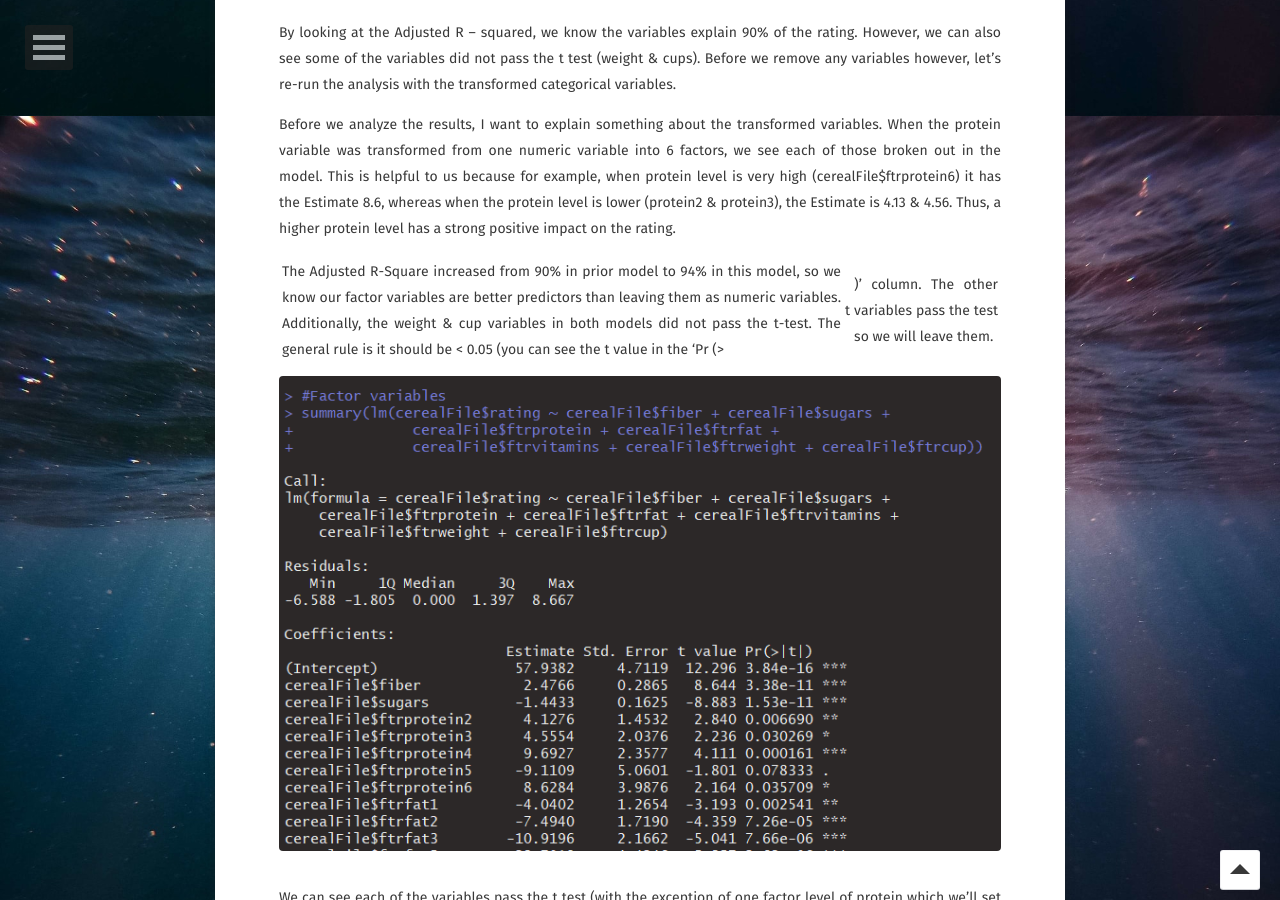
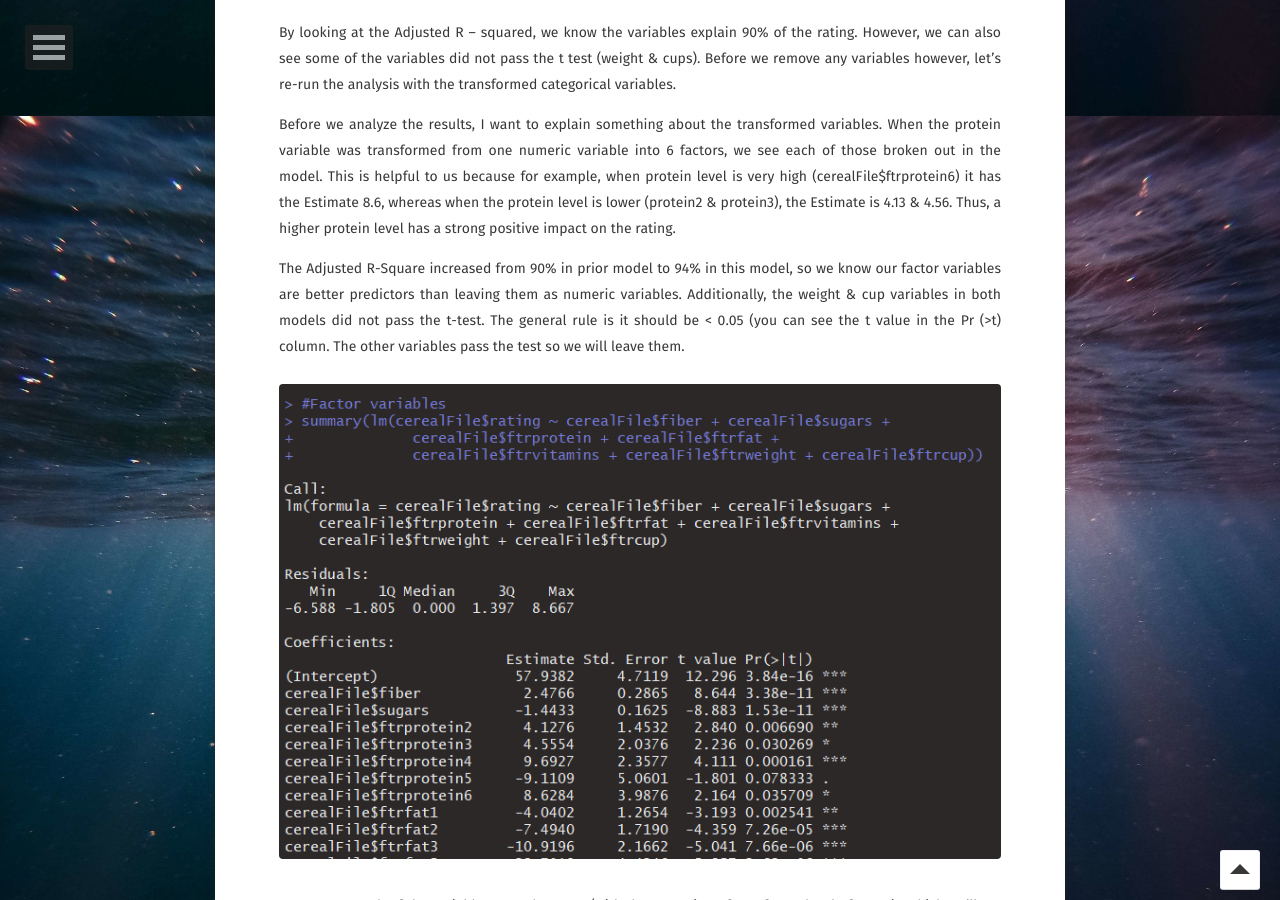
Before and after one commit to sarahschirduan/sarahschirduan.github.io, a Jekyll site: the page built from _posts/2019-06-09-cereal.md, in a window 1280 px wide and 900 px high, scrolled down 6604 px. Built offline with Jekyll 4.4.1, drawn with Linux system fonts in a browser that asks for light colours; some web fonts are replaced.

```diff
--- a/_posts/2019-06-09-cereal.md
+++ b/_posts/2019-06-09-cereal.md
@@ -139,7 +139,7 @@ By looking at the Adjusted R – squared, we know the variables explain 90% of t
 
 Before we analyze the results, I want to explain something about the transformed variables. When the protein variable was transformed from one numeric variable into 6 factors, we see each of those broken out in the model. This is helpful to us because for example, when protein level is very high (cerealFile$ftrprotein6) it has the Estimate 8.6, whereas when the protein level is lower (protein2 & protein3), the Estimate is 4.13 & 4.56. Thus, a higher protein level has a strong positive impact on the rating.
 
-The Adjusted R-Square increased from 90% in prior model to 94% in this model, so we know our factor variables are better predictors than leaving them as numeric variables. Additionally, the weight & cup variables in both models did not pass the t-test. The general rule is it should be < 0.05 (you can see the t value in the 'Pr (>|t|)' column. The other variables pass the test so we will leave them.
+The Adjusted R-Square increased from 90% in prior model to 94% in this model, so we know our factor variables are better predictors than leaving them as numeric variables. Additionally, the weight & cup variables in both models did not pass the t-test. The general rule is it should be < 0.05 (you can see the t value in the Pr (>t) column. The other variables pass the test so we will leave them.
 
 <figure>
 <a href="/assets/img/cereal12.png"><img src="/assets/img/cereal12.png"></a>
```
